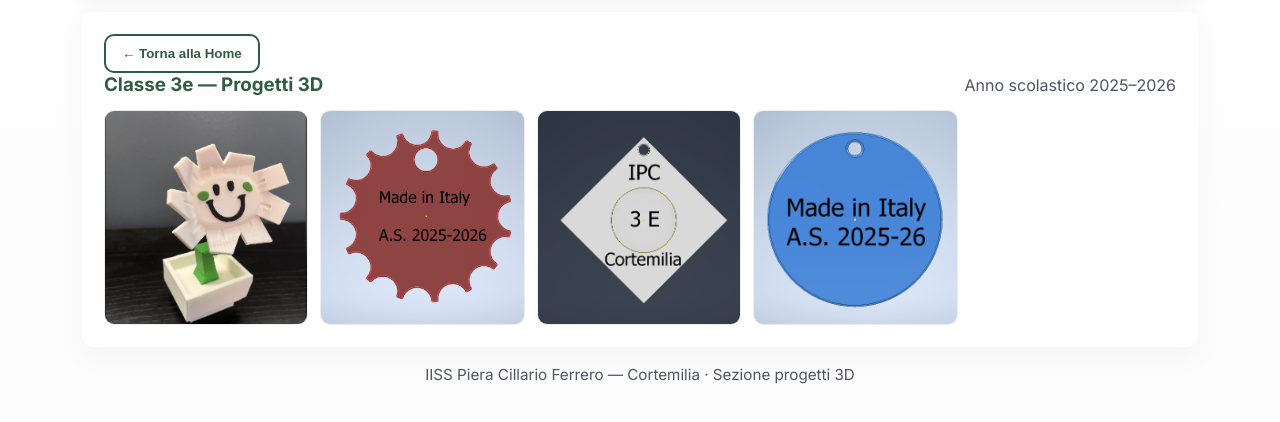
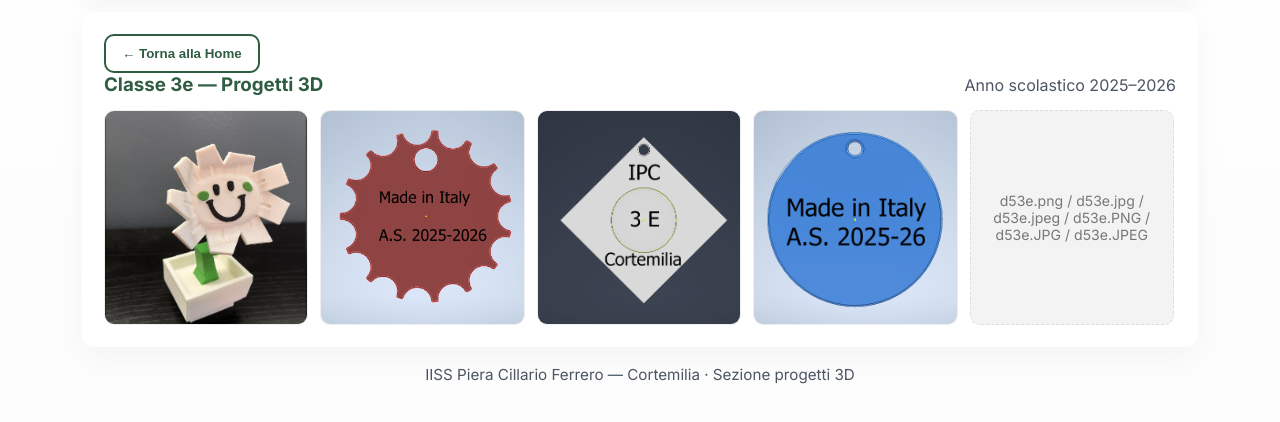
Before and after one commit to TobiasTesauri/IISSPCFDisegni3d, a plain HTML site: page index.html in a window 1280 px wide. Both pictures are taken after a click on the button "Classe 3e". Shown: the part 160-582 px from the top of the page. Drawn offline with nearby package versions, Linux system fonts and the light colour scheme.

Commit message:
Enhance image gallery functionality and styles
Added missing thumbnail style and improved image loading logic for galleries.

```diff
--- a/index.html
+++ b/index.html
@@ -44,6 +44,24 @@
         .gallery img{width:calc(20% - 10px);border-radius:10px;object-fit:cover;border:1px solid #eee}
         @media (max-width:900px){.gallery img{width:calc(50% - 10px)}}
 
+        /* missing thumbnail style (visible when image file(s) not found) */
+        .thumb-missing{
+            width:calc(20% - 10px);
+            min-height:110px;
+            border-radius:10px;
+            background:#f3f3f3;
+            border:1px dashed #ddd;
+            color:#777;
+            display:flex;
+            align-items:center;
+            justify-content:center;
+            text-align:center;
+            padding:8px;
+            font-size:0.88rem;
+            box-sizing:border-box;
+        }
+        @media (max-width:900px){ .thumb-missing{ width:calc(50% - 10px) } }
+
         footer{margin-top:18px;text-align:center;color:var(--muted);font-size:0.95rem}
         .placeholder{background:#f3f3f3;border:1px dashed #ddd;color:#777;padding:18px;border-radius:8px}
     </style>
@@ -67,7 +85,8 @@
         <div id="home" class="section active">
             <div class="hero">
                 <h2>Benvenuti alla vetrina dei progetti 3D</h2>
-                <p>Nel laboratorio dell'IISS Piera Cillario Ferrero trasformiamo idee in oggetti concreti: disegniamo i modelli con Autodesk Inventor, messo a disposizione dalla scuola, li perfezioniamo insieme e poi li portiamo alla realtà stampando i file 3D con le nostre stampanti di laboratorio. Ogni progetto è frutto di creatività, passione e lavoro di squadra — prototipi, modelli e concept che raccontano il percorso didattico degli studenti. Seleziona una classe per scoprire i loro lavori e osservare i risultati.</p>
+                <p>Nel laboratorio dell'IISS Piera Cillario Ferrero trasformiamo idee in oggetti concreti: disegniamo i modelli con Autodesk Inventor, messo a disposizione dalla scuola, li perfezionia[...]
+                </p>
 
                 <div class="hero-media">
                     <!-- Aggiungi il file video nella stessa cartella con nome: veronica_intro.mp4 -->
@@ -126,32 +145,66 @@
             setTimeout(()=>{ t && t.scrollIntoView({behavior:'smooth'}); }, 60);
         }
 
-        // Genera gallerie per le classi 3e,4e,5e con immagini d1<classe>.png ... d5<classe>.png
+        // Genera gallerie per le classi 3e,4e,5e con immagini d1<classe>.(png|jpg|jpeg)
+        // Ora prova automaticamente sia .png che .jpg (e .jpeg). Se nessuna estensione esiste mostra un thumb-missing con i nomi provati.
         function generateGalleries(){
             const classes=['3e','4e','5e'];
+            // estensioni da provare (in questo ordine)
+            const exts = ['png','jpg','jpeg','PNG','JPG','JPEG'];
+
             classes.forEach(cls=>{
                 const container=document.getElementById('gallery-'+cls);
                 if(!container) return;
-                let foundAny=false;
-                for(let i=1;i<=5;i++){
-                    const fileName=`d${i}${cls}.png`;
-                    const img=document.createElement('img');
-                    img.src=fileName;
-                    img.alt=`Progetto ${i} classe ${cls}`;
-                    // se l'immagine non esiste, nascondila e mostra un piccolo placeholder
-                    img.onerror=function(){ this.remove(); };
-                    img.onload=function(){ foundAny=true; };
-                    container.appendChild(img);
-                }
-                // if no image loaded we add a placeholder message (will be removed if an image loads)
+
+                // placeholder generale (rimane finché non viene caricata almeno una immagine reale)
                 const placeholder=document.createElement('div');
                 placeholder.className='placeholder';
-                placeholder.textContent='Nessuna immagine trovata per questa classe. Aggiungi file con nome d1'+cls+' ... d5'+cls+' nella cartella del sito.';
+                placeholder.textContent='Nessuna immagine trovata per questa classe. Aggiungi file con nome d1'+cls+' ... d5'+cls+' nella cartella del sito. Verifica anche maiuscole/minuscole e l\'estensione (.png/.jpg).';
                 container.appendChild(placeholder);
-                // small check after a moment: if any image loaded, remove placeholder
-                setTimeout(()=>{
-                    if(container.querySelector('img')) placeholder.remove();
-                }, 600);
+
+                let anyLoaded=false;
+
+                for(let i=1;i<=5;i++){
+                    const base = `d${i}${cls}`; // es. d15e
+                    let resolved = false;
+                    const tried = [];
+
+                    // per ognuna delle estensioni proviamo a caricare un Image
+                    exts.forEach((ext, idx) => {
+                        const src = `${base}.${ext}`;
+                        const probe = new Image();
+
+                        probe.onload = function(){
+                            if(resolved) return;
+                            resolved = true;
+                            anyLoaded = true;
+                            // rimuovi placeholder generale se presente
+                            if(placeholder.parentNode) placeholder.remove();
+                            // il probe è già l'immagine caricata: falla apparire nella gallery
+                            // (cloniamo per sicurezza se vogliamo che il probe possa essere rimosso da altro)
+                            const real = probe;
+                            real.alt = `Progetto ${i} classe ${cls}`;
+                            real.loading = 'lazy';
+                            container.appendChild(real);
+                        };
+
+                        probe.onerror = function(){
+                            tried.push(src);
+                            // se è l'ultima estensione e nessuna ha risolto, mostriamo un thumb-missing
+                            if(tried.length === exts.length && !resolved){
+                                console.warn('Immagine non trovata per base:', base, ' (provati):', tried.join(', '));
+                                const ph = document.createElement('div');
+                                ph.className = 'thumb-missing';
+                                ph.textContent = tried.map(t => t.split('/').pop()).join(' / ');
+                                container.appendChild(ph);
+                                // non rimuoviamo il placeholder generale: resta finché non carica almeno una immagine reale
+                            }
+                        };
+
+                        // avvia richiesta
+                        probe.src = src;
+                    });
+                }
             });
         }
 
```
